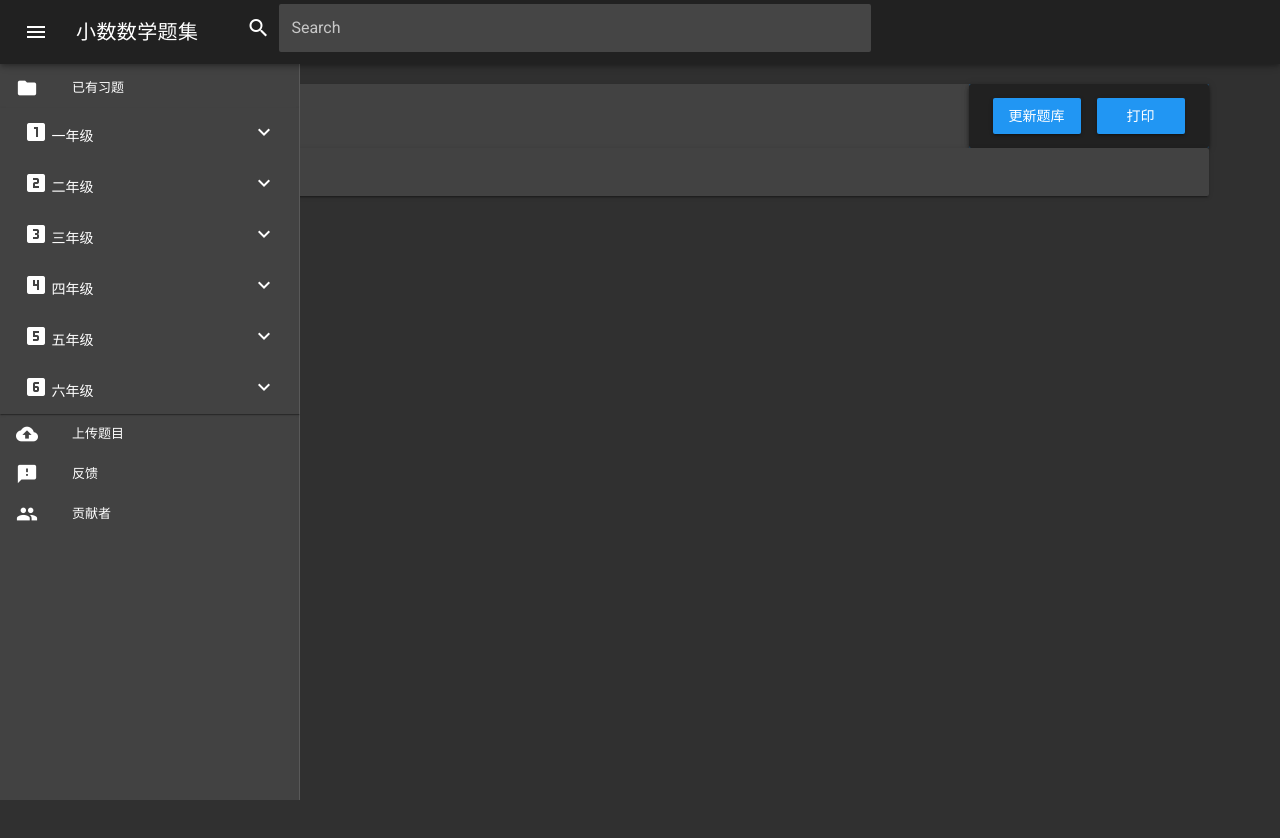
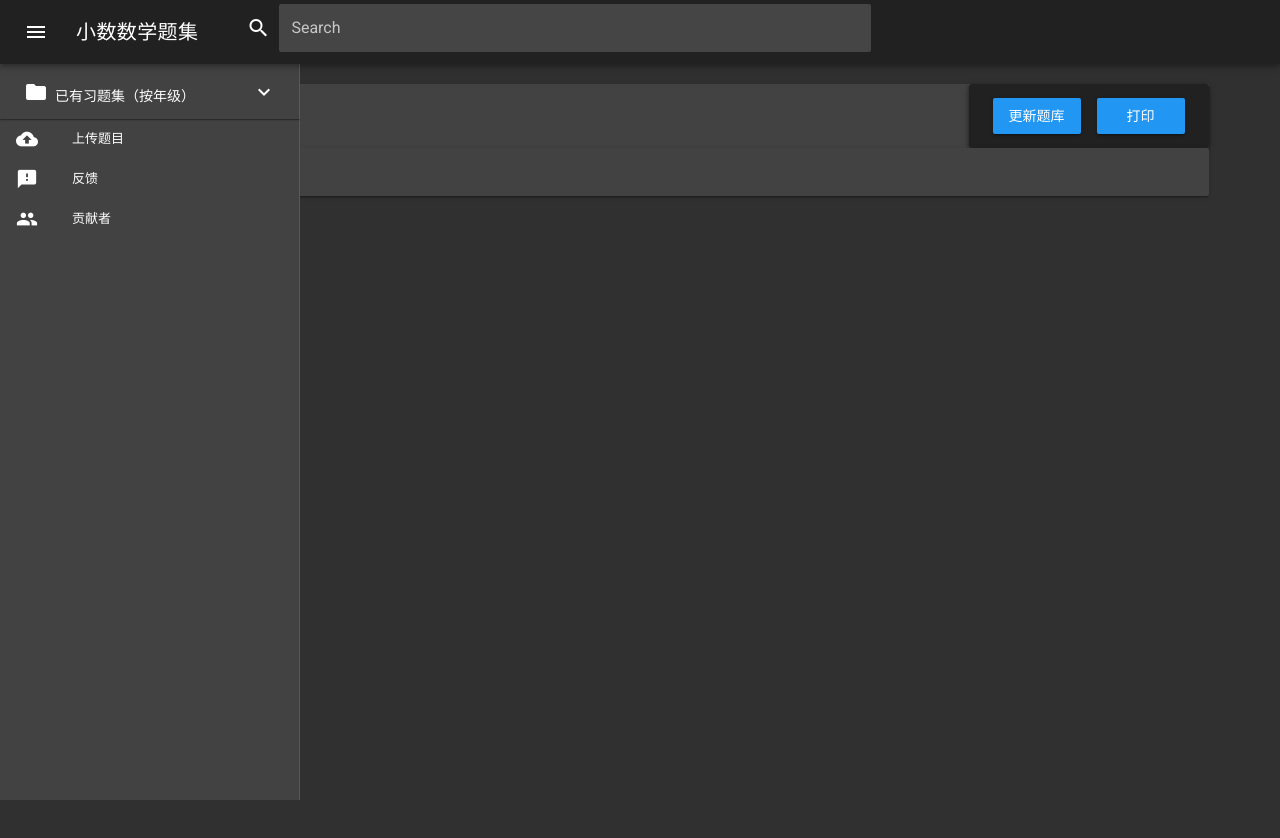
Before and after one commit to halton/arithmetic.js, a Vue app: page /#/ in a window 1280 px wide. Shown: the top 838 px of the page. Built offline with nearby package versions, Linux system fonts and the light colour scheme.

Commit message:
Rename ByGrade to ExamCollectByGrade.

```diff
--- a/src/components/ByGrade.vue
+++ /dev/null
@@ -1,68 +0,0 @@
-<template>
-  <div>
-    <template v-for="grade in grades">
-      <v-expansion-panel>
-        <v-expansion-panel-content>
-          <div slot="header"><v-icon>{{ grade.icon }}</v-icon> {{ grade.text }}</div>
-          <v-list dense v-if="grade.exams.length">
-            <template v-for="exam in grade.exams">
-              <v-list-tile @click="$emit('update-content', exam.title, exam.type)">
-                <v-list-tile-action>
-                  <v-icon>{{ exam.icon }}</v-icon>
-                </v-list-tile-action>
-                <v-list-tile-content>
-                  <v-list-tile-title>{{ exam.title }}</v-list-tile-title>
-                </v-list-tile-content>
-              </v-list-tile>
-            </template>
-          </v-list>
-        </v-expansion-panel-content>
-      </v-expansion-panel>
-    </template>
-  </div>
-</template>
-
-<script>
-export default {
-  name: 'ByGrade',
-  data: () => ({
-    grades: [
-      {
-        icon: 'looks_one',
-        text: '一年级',
-        exams: [
-          { icon: 'folder', title: '100以内加法', type: 'genAddUnder100' },
-          { icon: 'folder', title: '100以内减法', type: 'genSubUnder100' },
-        ],
-      },
-      {
-        icon: 'looks_two',
-        text: '二年级',
-        exams: [
-          { icon: 'folder', title: '一位数除法带余数', type: 'genDivisionWithRemain' },
-        ],
-      },
-      {
-        icon: 'looks_3',
-        text: '三年级',
-        exams: [],
-      },
-      {
-        icon: 'looks_4',
-        text: '四年级',
-        exams: [],
-      },
-      {
-        icon: 'looks_5',
-        text: '五年级',
-        exams: [],
-      },
-      {
-        icon: 'looks_6',
-        text: '六年级',
-        exams: [],
-      },
-    ],
-  }),
-};
-</script>
--- /dev/null
+++ b/src/components/ExamCollectByGrade.vue
@@ -0,0 +1,71 @@
+<template>
+  <v-expansion-panel>
+    <v-expansion-panel-content>
+      <div slot="header"><v-icon>folder</v-icon>&nbsp;&nbsp;已有习题集（按年级）</div>
+      <template v-for="grade in grades">
+        <v-expansion-panel>
+          <v-expansion-panel-content>
+            <div slot="header"><v-icon>{{ grade.icon }}</v-icon> {{ grade.text }}</div>
+            <v-list dense v-if="grade.exams.length">
+              <template v-for="exam in grade.exams">
+                <v-list-tile @click="$emit('update-content', exam.title, exam.type)">
+                  <v-list-tile-action>
+                    <v-icon>{{ exam.icon }}</v-icon>
+                  </v-list-tile-action>
+                  <v-list-tile-content>
+                    <v-list-tile-title>{{ exam.title }}</v-list-tile-title>
+                  </v-list-tile-content>
+                </v-list-tile>
+              </template>
+            </v-list>
+          </v-expansion-panel-content>
+        </v-expansion-panel>
+      </template>
+    </v-expansion-panel-content>
+  </v-expansion-panel>
+</template>
+
+<script>
+export default {
+  name: 'ByGrade',
+  data: () => ({
+    grades: [
+      {
+        icon: 'looks_one',
+        text: '一年级',
+        exams: [
+          { icon: 'folder', title: '100以内加法', type: 'genAddUnder100' },
+          { icon: 'folder', title: '100以内减法', type: 'genSubUnder100' },
+        ],
+      },
+      {
+        icon: 'looks_two',
+        text: '二年级',
+        exams: [
+          { icon: 'folder', title: '一位数除法带余数', type: 'genDivisionWithRemain' },
+        ],
+      },
+      {
+        icon: 'looks_3',
+        text: '三年级',
+        exams: [],
+      },
+      {
+        icon: 'looks_4',
+        text: '四年级',
+        exams: [],
+      },
+      {
+        icon: 'looks_5',
+        text: '五年级',
+        exams: [],
+      },
+      {
+        icon: 'looks_6',
+        text: '六年级',
+        exams: [],
+      },
+    ],
+  }),
+};
+</script>
--- a/src/components/Home.vue
+++ b/src/components/Home.vue
@@ -2,15 +2,7 @@
   <v-app id="inspire" dark align-top>
     <v-navigation-drawer fixed clipped app v-model="drawer">
       <v-list dense fluid>
-        <v-list-tile @click="onUpload">
-          <v-list-tile-action>
-            <v-icon>folder</v-icon>
-          </v-list-tile-action>
-          <v-list-tile-content>
-            <v-list-tile-title>已有习题</v-list-tile-title>
-          </v-list-tile-content>
-        </v-list-tile>
-        <by-grade v-on:update-content="onUpdateContent"></by-grade>
+        <exam-collect-by-grade v-on:update-content="onUpdateContent"></exam-collect-by-grade>
         <v-list-tile @click="onUpload">
           <v-list-tile-action>
             <v-icon>backup</v-icon>
@@ -71,7 +63,7 @@
 </template>
 
 <script>
-import ByGrade from '@/components/ByGrade';
+import ExamCollectByGrade from '@/components/ExamCollectByGrade';
 import ExamContent from '@/components/ExamContent';
 import * as utils from '../utils';
 
@@ -83,7 +75,7 @@ export default {
     contentExercises: [],
   }),
   components: {
-    'by-grade': ByGrade,
+    'exam-collect-by-grade': ExamCollectByGrade,
     'exam-content': ExamContent,
   },
   methods: {
```
